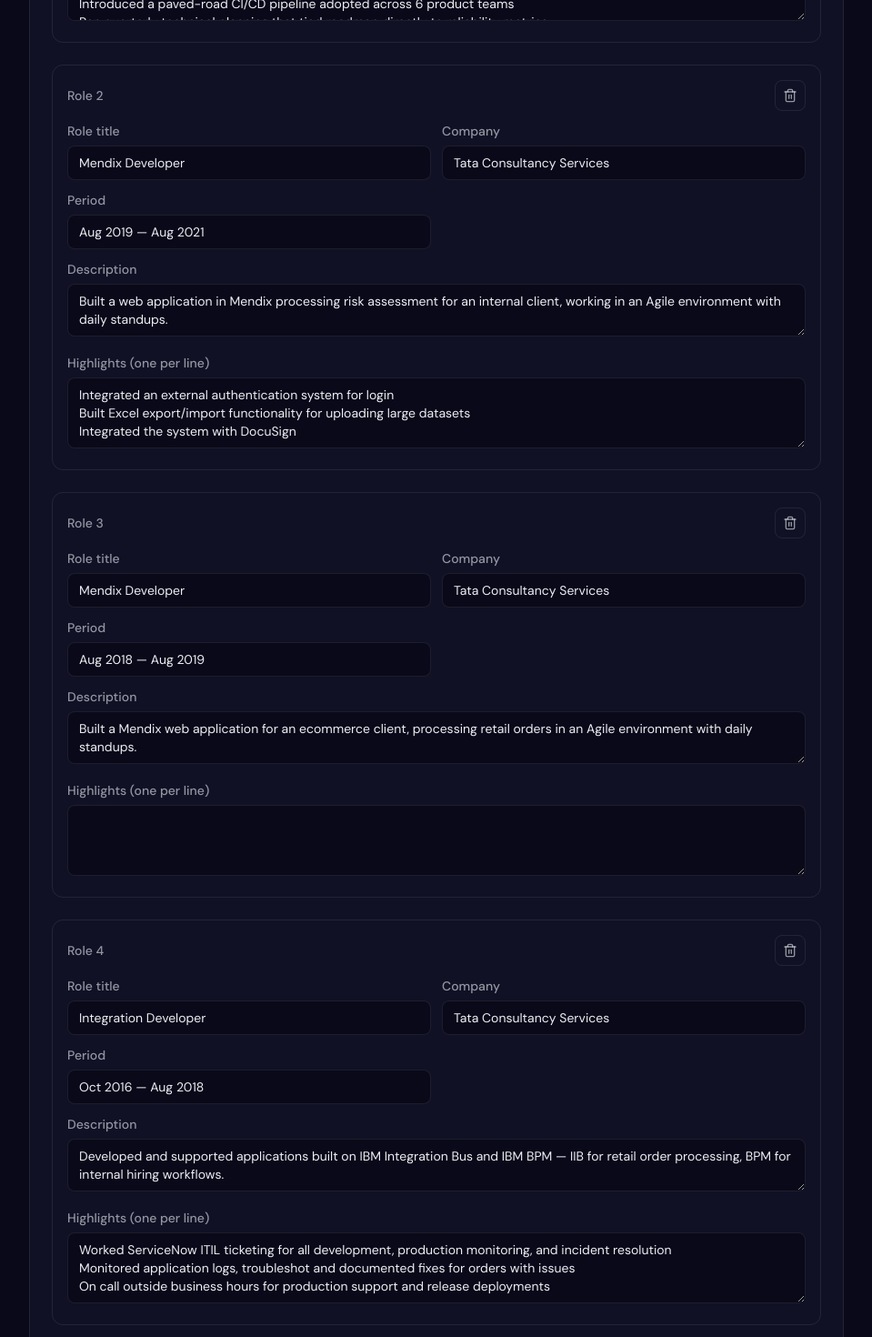
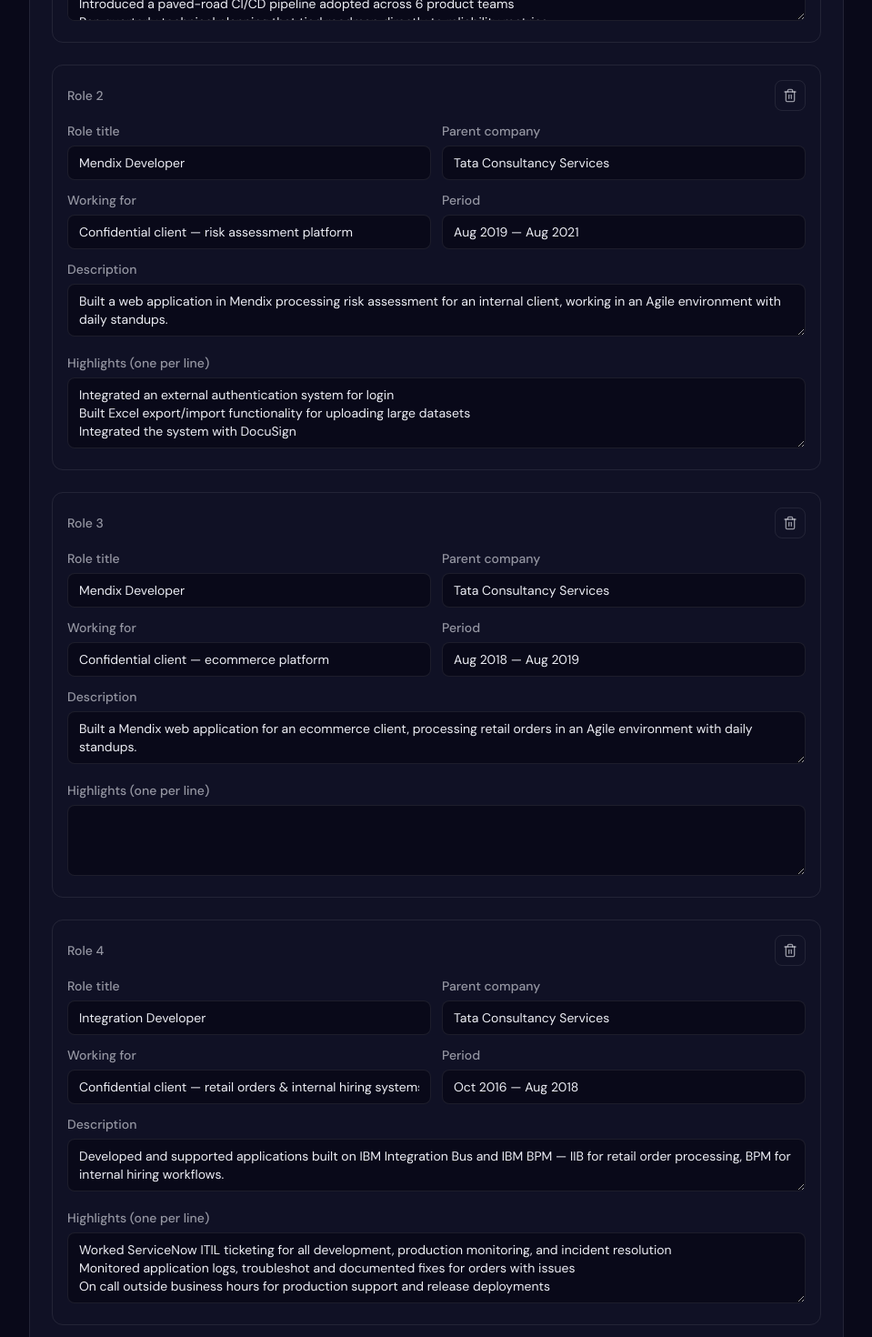
Before and after one commit to sudoku0412-stack/portfolio, a React (Vite) app: page /admin in a window 1280 px wide. Shown: the part 1820-3290 px from the top of the page at 91% size, without its empty margins (160-1119 px from the left). Built offline with nearby package versions, Linux system fonts and the light colour scheme.

Commit message:
Add 'Working for' field alongside Parent company in experience entries

```diff
--- a/src/components/TimelineItem.tsx
+++ b/src/components/TimelineItem.tsx
@@ -1,5 +1,5 @@
 import { useState } from 'react'
-import { Building2, ChevronDown } from 'lucide-react'
+import { Briefcase, Building2, ChevronDown } from 'lucide-react'
 import type { Experience } from '../lib/portfolio-data'
 import ShineCard from './ShineCard'
 
@@ -33,6 +33,13 @@
             <div className="mt-1 flex flex-wrap items-center gap-2 text-sm text-muted">
               <Building2 className="h-4 w-4 text-accent-2" aria-hidden="true" />
               <span>{experience.company}</span>
+              {experience.workingFor && (
+                <>
+                  <span aria-hidden="true">·</span>
+                  <Briefcase className="h-4 w-4 text-accent-2" aria-hidden="true" />
+                  <span>{experience.workingFor}</span>
+                </>
+              )}
               <span aria-hidden="true">·</span>
               <span>{experience.period}</span>
             </div>
--- a/src/lib/portfolio-data.ts
+++ b/src/lib/portfolio-data.ts
@@ -3,6 +3,7 @@
 export type Experience = {
   role: string
   company: string
+  workingFor?: string
   period: string
   description: string
   highlights?: string[]
@@ -81,6 +82,7 @@
     {
       role: 'Mendix Developer',
       company: 'Tata Consultancy Services',
+      workingFor: 'Confidential client — risk assessment platform',
       period: 'Aug 2019 — Aug 2021',
       description:
         'Built a web application in Mendix processing risk assessment for an internal client, working in an Agile environment with daily standups.',
@@ -93,6 +95,7 @@
     {
       role: 'Mendix Developer',
       company: 'Tata Consultancy Services',
+      workingFor: 'Confidential client — ecommerce platform',
       period: 'Aug 2018 — Aug 2019',
       description:
         'Built a Mendix web application for an ecommerce client, processing retail orders in an Agile environment with daily standups.',
@@ -101,6 +104,7 @@
     {
       role: 'Integration Developer',
       company: 'Tata Consultancy Services',
+      workingFor: 'Confidential client — retail orders & internal hiring systems',
       period: 'Oct 2016 — Aug 2018',
       description:
         'Developed and supported applications built on IBM Integration Bus and IBM BPM — IIB for retail order processing, BPM for internal hiring workflows.',
@@ -113,6 +117,7 @@
     {
       role: 'Integration Developer',
       company: 'Tata Consultancy Services',
+      workingFor: 'Confidential client — retail order processing',
       period: 'Dec 2015 — Oct 2016',
       description:
         'Developed and supported a Tibco BW application processing retail orders, working in an Agile environment with daily standups.',
--- a/src/pages/Admin.tsx
+++ b/src/pages/Admin.tsx
@@ -314,13 +314,25 @@
                       />
                     </div>
                     <div>
-                      <label className={labelClass}>Company</label>
+                      <label className={labelClass}>Parent company</label>
                       <input
                         className={inputClass}
                         value={exp.company}
                         onChange={(e) => {
                           const next = [...form.experience]
                           next[i] = { ...exp, company: e.target.value }
+                          set('experience', next)
+                        }}
+                      />
+                    </div>
+                    <div>
+                      <label className={labelClass}>Working for</label>
+                      <input
+                        className={inputClass}
+                        value={exp.workingFor ?? ''}
+                        onChange={(e) => {
+                          const next = [...form.experience]
+                          next[i] = { ...exp, workingFor: e.target.value }
                           set('experience', next)
                         }}
                       />
```
